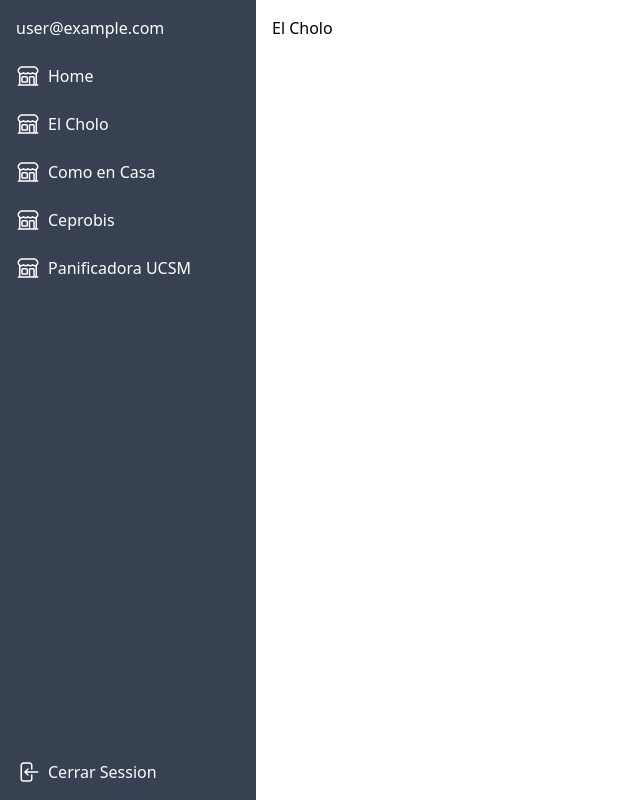
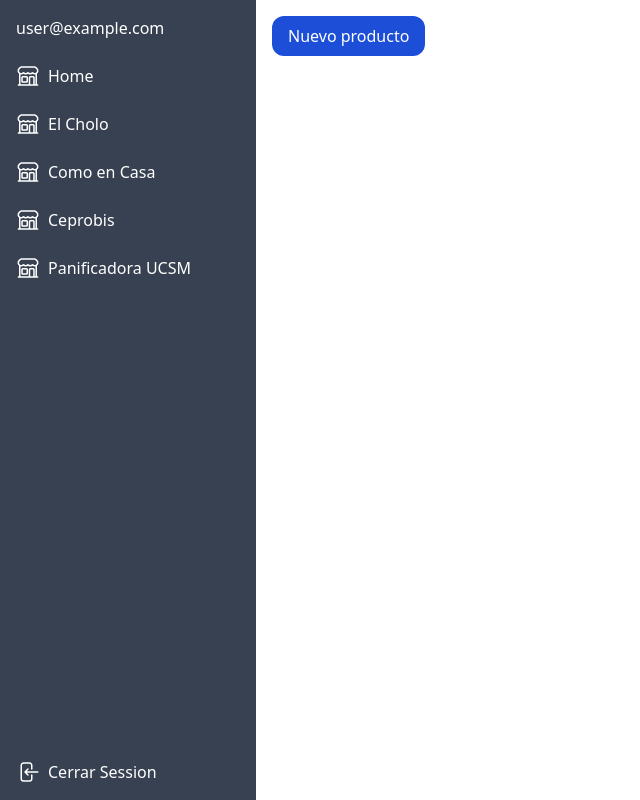
Before and after one commit to HaroldOsorioFlores/dashboard_catoexpress_withbackend, a Next.js app: page /Page-Cholo in a window 1280 px wide. Shown: the whole page, without its empty margins (0-640 px from the left). Built offline with nearby package versions, Linux system fonts and the light colour scheme; no server answers; sample sign-in values are in the browser's storage.

Commit message:
se agrego la redireccion utilizando userouter de nextjs

```diff
--- a/src/app/(pages)/Page-Cholo/page.jsx
+++ b/src/app/(pages)/Page-Cholo/page.jsx
@@ -1,4 +1,10 @@
+"use client";
+import BtnPush from "@/components/common/Btn-push";
 const PageElCholo = () => {
-  return <>El Cholo</>;
+  return (
+    <>
+      <BtnPush linkBtn="/Page-Products/Add" nameBtn="Nuevo producto" />
+    </>
+  );
 };
 export default PageElCholo;
--- /dev/null
+++ b/src/app/(pages)/Page-Products/Add/page.jsx
@@ -0,0 +1,19 @@
+"use client";
+import FormProducts from "@/components/FormProducts";
+import BtnPush from "@/components/common/Btn-push";
+import { usePathname } from "next/navigation";
+
+const PageProductsAdd = () => {
+  const pathname = usePathname();
+  return (
+    <section className=" flex-col  ">
+      <div className=" flex justify-between">
+        <h1>Anadir producto</h1>
+        <BtnPush nameBtn="Volver" linkBtn={pathname} />
+      </div>
+      <FormProducts />
+    </section>
+  );
+};
+
+export default PageProductsAdd;
--- a/src/app/globals.css
+++ b/src/app/globals.css
@@ -1,3 +1,8 @@
 @tailwind base;
 @tailwind components;
 @tailwind utilities;
+
+.main {
+  width: calc(100vw - 16rem);
+  max-width: 100vw;
+}
--- a/src/app/layout.js
+++ b/src/app/layout.js
@@ -14,7 +14,7 @@ export default function RootLayout({ children }) {
         <Provider>
           <div className="flex ">
             <Nav />
-            <main className="p-4">{children}</main>
+            <main className="p-4 main">{children}</main>
           </div>
         </Provider>
       </body>
--- /dev/null
+++ b/src/components/FormProducts.jsx
@@ -0,0 +1,27 @@
+import BtnPush from "./common/Btn-push";
+
+const FormProducts = () => {
+  return (
+    <form>
+      <label htmlFor="nameProduct">Titulo del producto</label>
+      <input
+        id="nameProduct"
+        type="text"
+        placeholder="Sandwich"
+        name="nameProduct"
+      />
+      <label>Descripcion del producto</label>
+      <textarea placeholder="Hambugersa con triple queso" />
+      <label htmlFor="priceProduct">Precio del producto</label>
+      <input
+        id="priceProduct"
+        type="number"
+        placeholder="S/. 3.00"
+        name="priceProduct"
+      />
+      <BtnPush btnType="submit" nameBtn="Guardar" />
+    </form>
+  );
+};
+
+export default FormProducts;
--- a/src/components/Nav.jsx
+++ b/src/components/Nav.jsx
@@ -15,8 +15,6 @@ const data = [
 const Nav = () => {
   const { data: session, status } = useSession();
   const pathname = usePathname();
-  console.log("Nav solo console", session, pathname);
-
   const router = useRouter();
 
   useEffect(() => {
--- /dev/null
+++ b/src/components/common/Btn-push.jsx
@@ -0,0 +1,23 @@
+"use client";
+
+import { usePathname, useRouter } from "next/navigation";
+
+const BtnPush = ({ linkBtn, nameBtn, btnType }) => {
+  const router = useRouter();
+  const pathname = usePathname();
+
+  return (
+    <button
+      onClick={() =>
+        pathname.includes("/Page-Products/Add")
+          ? router.back()
+          : router.push(linkBtn)
+      }
+      className="bg-blue-700 text-white p-2 px-4 rounded-xl  h-10"
+      type={btnType}
+    >
+      {nameBtn}
+    </button>
+  );
+};
+export default BtnPush;
--- a/tailwind.config.js
+++ b/tailwind.config.js
@@ -1,18 +1,21 @@
 /** @type {import('tailwindcss').Config} */
 module.exports = {
   content: [
-    './src/pages/**/*.{js,ts,jsx,tsx,mdx}',
-    './src/components/**/*.{js,ts,jsx,tsx,mdx}',
-    './src/app/**/*.{js,ts,jsx,tsx,mdx}',
+    "./src/pages/**/*.{js,ts,jsx,tsx,mdx}",
+    "./src/components/**/*.{js,ts,jsx,tsx,mdx}",
+    "./src/app/**/*.{js,ts,jsx,tsx,mdx}",
   ],
   theme: {
     extend: {
       backgroundImage: {
-        'gradient-radial': 'radial-gradient(var(--tw-gradient-stops))',
-        'gradient-conic':
-          'conic-gradient(from 180deg at 50% 50%, var(--tw-gradient-stops))',
+        "gradient-radial": "radial-gradient(var(--tw-gradient-stops))",
+        "gradient-conic":
+          "conic-gradient(from 180deg at 50% 50%, var(--tw-gradient-stops))",
+      },
+      width: {
+        '100': "105rem",
       },
     },
   },
   plugins: [],
-}
+};
```
Also changed, not shown: src/lib/mongoose.js (added, +20 -0 lines).
